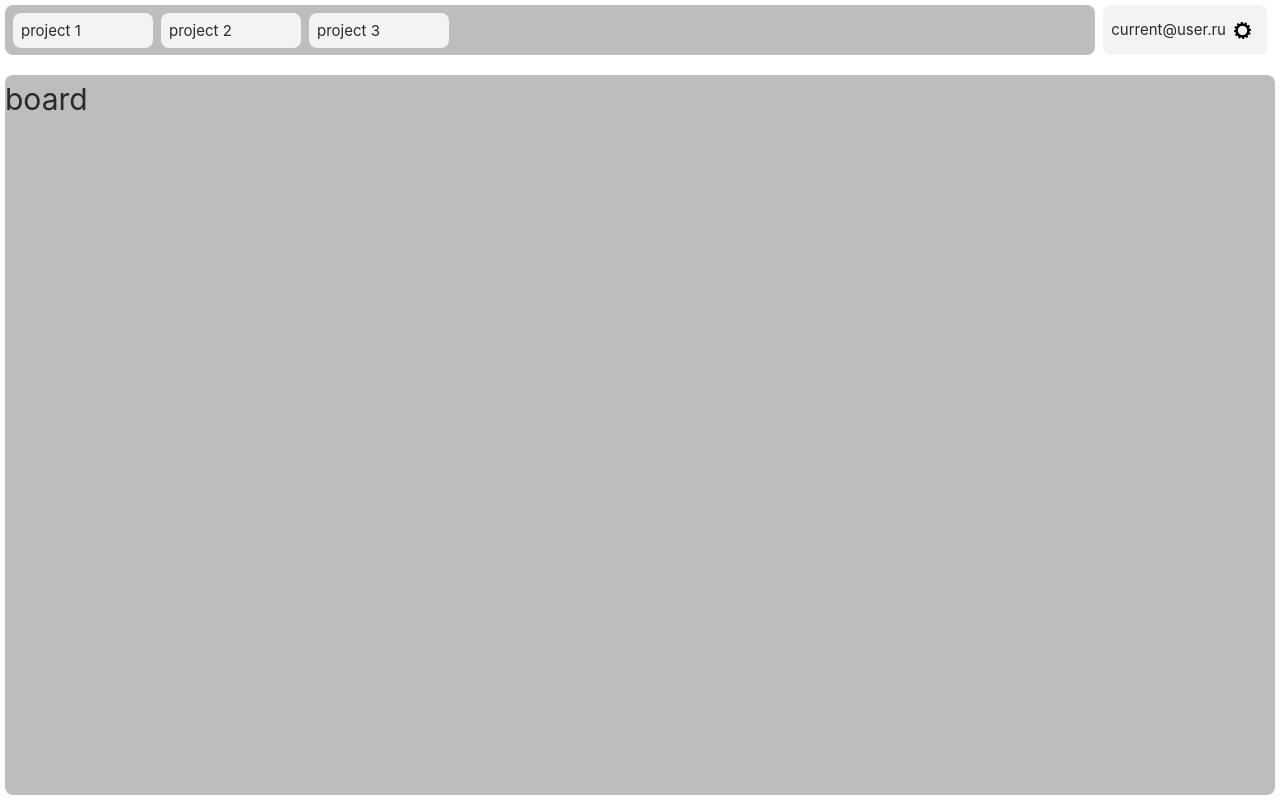
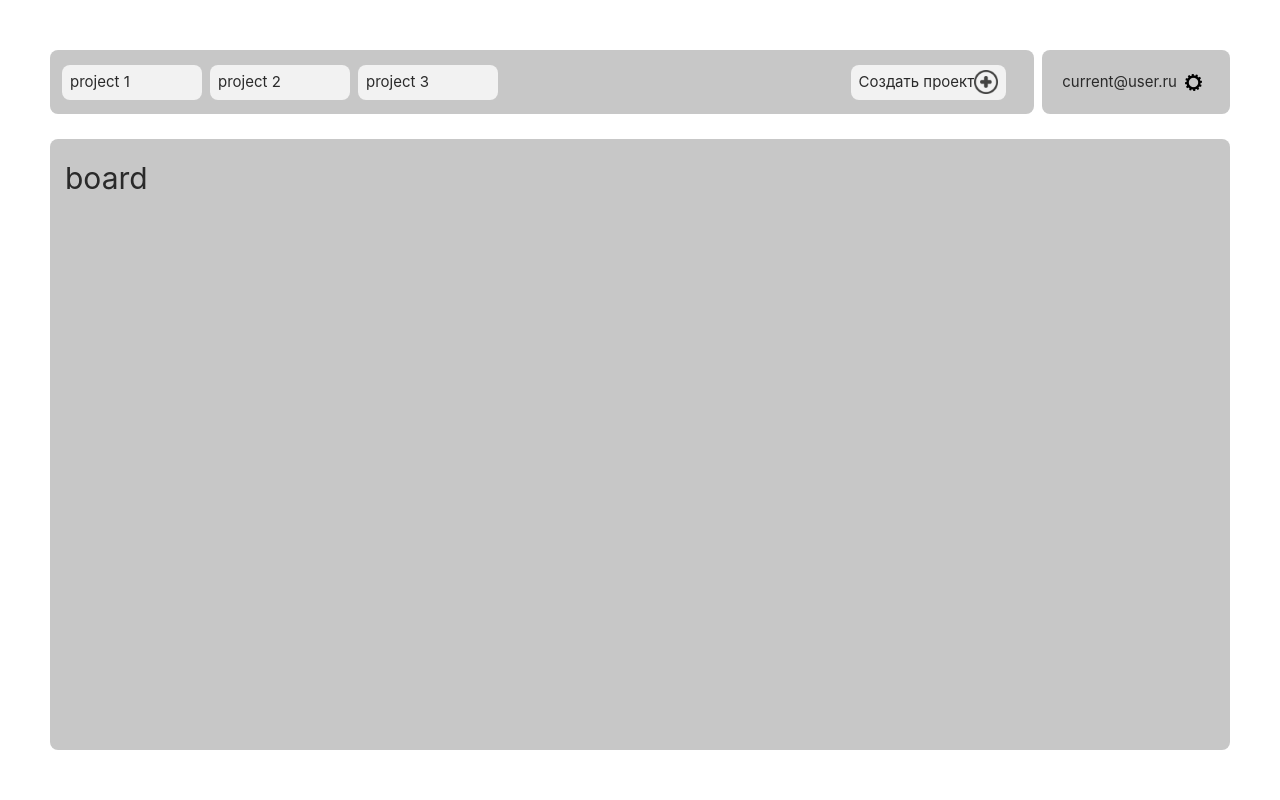
Before and after one commit to DimaDostoevskiy/trera_taskboard_2.0_front, a Vue app: page / in a window 1280 px wide. Built offline with nearby package versions, Linux system fonts and the light colour scheme; no server answers; sample sign-in values are in the browser's storage.

Commit message:
morning commit

```diff
--- a/src/api.js
+++ /dev/null
@@ -1,37 +0,0 @@
-import axios from "axios";
-import { basicRoute } from "@/config/config";
-
-export default {
-  requestSignUp: async (name, login, password) => {
-    let result = false;
-    await axios
-      .post(`${basicRoute}auth/signup`, {
-        name,
-        login,
-        password,
-      })
-      .then(function (response) {
-        console.log(response);
-        if (response.status === 201) result = true;
-      })
-      .catch(function (error) {
-        console.error(error);
-      });
-    return result;
-  },
-  requestSignIn: async (login, password) => {
-    let result = false;
-    await axios
-      .post(`${basicRoute}auth/login`, {
-        login,
-        password,
-      })
-      .then(function (response) {
-        result = response.status === 200 ? response.data.token : false;
-      })
-      .catch(function (error) {
-        console.error(error);
-      });
-    return result;
-  },
-};
--- /dev/null
+++ b/src/api/api.js
@@ -0,0 +1,78 @@
+import axios from "axios";
+import { basicRoute } from "@/config/config";
+
+export default {
+  requestSignUp: async (name, login, password) => {
+    let result = false;
+    await axios
+      .post(`${basicRoute}auth/signup`, {
+        name,
+        login,
+        password,
+      })
+      .then(function (response) {
+        console.log(response);
+        if (response.status === 201) result = true;
+      })
+      .catch(function (error) {
+        console.error(error);
+      });
+    return result;
+  },
+  requestSignIn: async (login, password) => {
+    let result = false;
+    await axios
+      .post(`${basicRoute}auth/login`, {
+        login,
+        password,
+      })
+      .then(function (response) {
+        result = response.status === 200 ? response.data.token : false;
+      })
+      .catch(function (error) {
+        console.error(error);
+      });
+    return result;
+    // TODO:REturn object { message: response.message, isAuth: true}
+  },
+  getAllProjects: async (token) => {
+    let result = false;
+    await axios
+      .get(`${basicRoute}projects/`, {
+        headers: {
+          Authorization: token,
+        },
+      })
+      .then(function (response) {
+        console.log(response);
+        result = response.status === 200 ? response.data.token : false;
+      })
+      .catch(function (error) {
+        console.error(error);
+      });
+    return result;
+  },
+  createProject: async (token, name) => {
+    let result = false;
+    await axios
+      .post(
+        `${basicRoute}projects/`,
+        {
+          name: name,
+        },
+        {
+          headers: {
+            Authorization: token,
+          },
+        }
+      )
+      .then(function (response) {
+        console.log(response);
+        result = response.status === 200 ? response.data.token : false;
+      })
+      .catch(function (error) {
+        console.error(error);
+      });
+    return result;
+  },
+};
--- a/src/assets/base.css
+++ b/src/assets/base.css
@@ -1,23 +1,39 @@
 :root {
   --bg-white: #ffffff;
-  --bg-board-white: #999999a4;
+  --bg-white-secondary: #f2f2f2;
+  --bg-board-white: #c7c7c7;
+  --text-primary-white: #000000;
   --text-white: rgb(42, 42, 42);
+  --btn-color-white: #f3f3f3;
+  --btn-color-hover-white: #ffffff;
 
-  --bg-black: #1f1f1f;
-  --bg-board-black: #3f3f3f;
-  --text-black: #c4c4c4;
+  --bg-black: #000000;
+  --bg-black-secondary: #4f5263;
+  --bg-board-black: #282a34;
+  --text-primary-black: #fcfcfc;
+  --text-black: #dbdbdb;
+  --btn-color-dark: #292929;
+  --btn-color-hover-dark: #3a3a3a;
 }
 :root {
   --color-background: var(--bg-white);
+  --color-background-secondary: var(--bg-white-secondary);
+  --color-bg-board: var(--bg-board-white);
   --color-text: var(--text-white);
-  --color-bg-board: var(--bg-board-white);
+  --color-text-primary: var(--text-primary-white);
+  --color-btn: var(--btn-color-white);
+  --color-btn-hover: var(--btn-color-hover-white);
 }
 
 @media (prefers-color-scheme: dark) {
   :root {
     --color-background: var(--bg-black);
+    --color-background-secondary: var(--bg-black-secondary);
+    --color-bg-board: var(--bg-board-black);
     --color-text: var(--text-black);
-    --color-bg-board: var(--bg-board-black);
+    --color-text-primary: var(--text-primary-black);
+    --color-btn: var(--btn-color-dark);
+    --color-btn-hover: var(--btn-color-hover-dark);
   }
 }
 
--- a/src/assets/main.css
+++ b/src/assets/main.css
@@ -6,13 +6,15 @@
   height: 100vh;
 }
 .input {
-  color: var(--color-text);
   height: 42px;
   min-width: 320px;
+  font-size: 24px;
   border: 0;
-  font-size: 24px;
-  background-color: var(--color-bg-board)
+  border-bottom: 1px solid;
+  color: var(--color-text);
+  background-color: var(--color-bg-board);
 }
+
 .input:focus,
 .input:focus-visible,
 .input:active {
@@ -20,19 +22,20 @@
   border-bottom: 1px solid;
 }
 .btn {
+  border: 1px solid rgb(136, 136, 136);
+  border-radius: 8px;
   height: 42px;
   min-width: 320px;
-  width: 320px;
-  border-radius: 8px;
-  border: 1px solid rgb(136, 136, 136);;
+
   font-size: 24px;
-  color: rgb(136, 136, 136);
+  color: var(--color-text-primary);
+  background-color: var(--color-btn);
 }
 .btn:hover {
   height: 42px;
   border-radius: 8px;
   cursor: pointer;
-  background-color: rgb(233, 233, 233);
+  background-color: var(--color-btn-hover);
 }
 .link {
   color: #494949;
@@ -41,7 +44,7 @@
   color: var(--color-text);
 }
 .link:hover {
-  color: rgb(136, 136, 136);
+  color: var(--color-text-primary);
   cursor: pointer;
 }
 
@@ -49,14 +52,10 @@
   display: flex;
   flex-direction: column;
 
-  margin: 0px auto;
-  padding: 20px 0 0 0;
-
   width: 500px;
   min-width: 310px;
   height: fit-content;
 
   border-radius: 8px;
-
-  background-color: var(--color-bg-board)
+  background-color: var(--color-bg-board);
 }
--- a/src/components/Navbar.vue
+++ b/src/components/Navbar.vue
@@ -1,32 +1,45 @@
 <template>
-  <div class="navbar">
-    <div class="project-list">
-      <div class="project-item">project 1</div>
-      <div class="project-item">project 2</div>
-      <div class="project-item">project 3</div>
+  <nav class="navbar">
+    <div class="navbar-panel">
+      <div class="projects">
+        <div class="project-item">project 1</div>
+        <div class="project-item">project 2</div>
+        <div class="project-item">project 3</div>
+      </div>
+      <div class="controls">
+        <div class="btn-create-proj">Создать проект<img class="add" src="../assets/images/add.png" alt="add" /></div>
+      </div>
     </div>
     <div class="current-user">
       current@user.ru
-      <img class="gear" src="../assets/images/gear.png" alt="" />
+      <img class="gear" src="../assets/images/gear.png" alt="gear" />
     </div>
-  </div>
+  </nav>
 </template>
 
 <style scoped>
 .navbar {
   display: flex;
-  justify-content: flex-start;
+  justify-content: space-between;
   align-items: center;
-  margin: 0 0 20px 0;
+  margin: 0 0 25px 0;
 }
-.project-list {
+.navbar-panel {
+  display: flex;
+  align-items: center;
+
+  width: 100%;
+  height: 64px;
+
+  border-radius: 8px;
+  background-color: var(--color-bg-board);
+}
+.projects {
   display: flex;
   justify-content: flex-start;
-  padding: 8px;
-  height: 50px;
+  padding: 0 0 0 12px;
   width: 100%;
   border-radius: 8px;
-  background-color: var(--color-bg-board);
 }
 .project-item {
   display: flex;
@@ -37,21 +50,47 @@
   min-width: 140px;
   height: 35px;
   border-radius: 8px;
-  background-color: #f3f3f3;
+  background-color: var(--color-background-secondary);
+  cursor: pointer;
 }
 .current-user {
   display: flex;
   justify-content: flex-start;
   align-items: center;
+  margin: 0 0 0 8px;
+  padding: 12px 20px;
+  height: 64px;
+  min-width: fit-content;
   right: 0;
-  margin: 0 8px;
-  padding: 8px;
-  min-width: fit-content;
-  height: 50px;
   border-radius: 8px;
-  background-color: #f3f3f3;
+  background-color: var(--color-bg-board);
 }
 .gear {
   margin: 0 8px;
 }
+.add {
+  width:  24px;
+  height: 24px;
+}
+
+.controls{
+  display: flex;
+  justify-content: flex-end;
+  padding: 0 20px;
+  width: 100%;
+}
+.btn-create-proj{
+  display: flex;
+  justify-content: flex-start;
+  align-items: center;
+  margin: 0 8px 0 0;
+  padding: 8px;
+  width: fit-content;
+  height: 35px;
+  border-radius: 8px;
+  background-color: var(--color-background-secondary);
+  cursor: pointer;
+
+}
+
 </style>
--- a/src/components/TaskBoard.vue
+++ b/src/components/TaskBoard.vue
@@ -6,11 +6,11 @@
 
 <style scoped>
 .board {
+  padding: 15px;
   width: 100%;
   height: 100%;
   flex-grow: 1;
   border-radius: 8px;
   background-color: var(--color-bg-board);
-
 }
 </style>
--- a/src/pages/HomePage.vue
+++ b/src/pages/HomePage.vue
@@ -9,13 +9,16 @@
 import NavbarVue from "../components/Navbar.vue";
 import TaskBoardVue from "../components/TaskBoard.vue";
 
-import { onMounted } from "vue";
-import { useAuthStore } from "../stores/useAuthStore";
+import { onMounted, ref } from "vue";
+import { useAuthStore } from "@/stores/useAuthStore";
+import api from "@/api/api";
 
 const store = useAuthStore();
+const projectList = ref([]);
 
 onMounted(() => {
   store.token = localStorage.getItem("token");
+  projectList.value = api.getAllProjects(store.token);
 });
 </script>
 
@@ -25,7 +28,7 @@ onMounted(() => {
   flex-direction: column;
 
   margin: 0 auto;
-  padding: 5px;
+  padding: 50px;
 
   width: 100%;
   height: 100vh;
--- a/src/pages/SignInPage.vue
+++ b/src/pages/SignInPage.vue
@@ -21,7 +21,7 @@
 
 <script setup>
 import { ref } from "vue";
-import api from "@/api";
+import api from "@/api/api";
 
 import { useRouter } from "vue-router";
 
@@ -39,13 +39,16 @@ const signIn = async () => {
 </script>
 
 <style scoped>
+
 .signin {
   padding-top: 50px;
 }
-
+.card{
+  margin: 0 auto;
+  padding-top: 30px;
+}
 .input {
   margin: 30px auto 0 auto;
-  border-bottom: 1px solid;
 }
 .btn {
   margin: 50px auto;
--- a/src/pages/SignUpPage.vue
+++ b/src/pages/SignUpPage.vue
@@ -21,7 +21,7 @@
 
 <script setup>
 import { ref } from "vue";
-import api from "@/api";
+import api from "@/api/api";
 import { useRouter } from "vue-router";
 
 const router = useRouter();
@@ -52,4 +52,9 @@ const signUp = async () => {
 .btn {
   margin: 60px auto;
 }
+.card{
+  margin: 0 auto;
+  padding-top: 30px;
+  background-color: var(--color-bg-board);
+}
 </style>
```
Also changed, not shown: src/assets/images/add.png (added).
